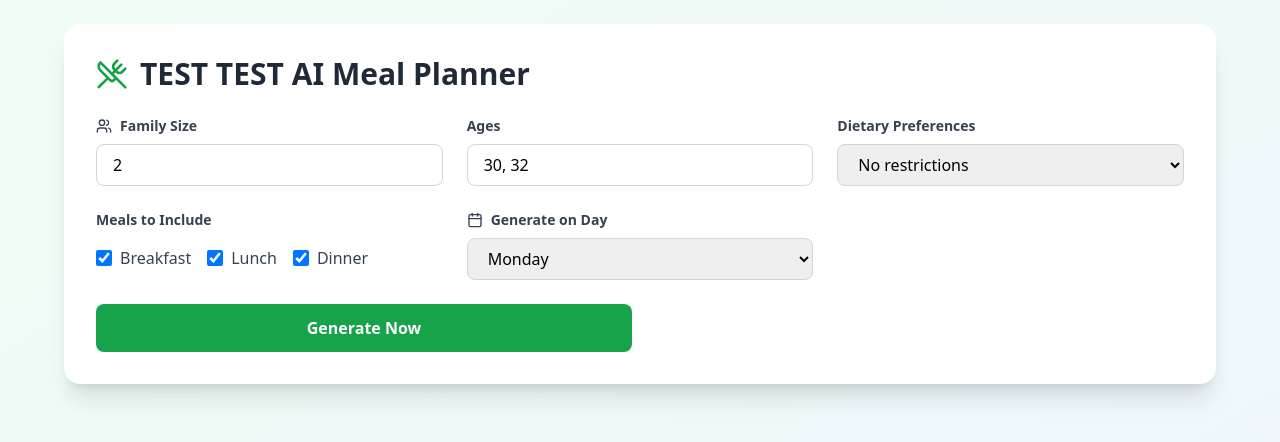
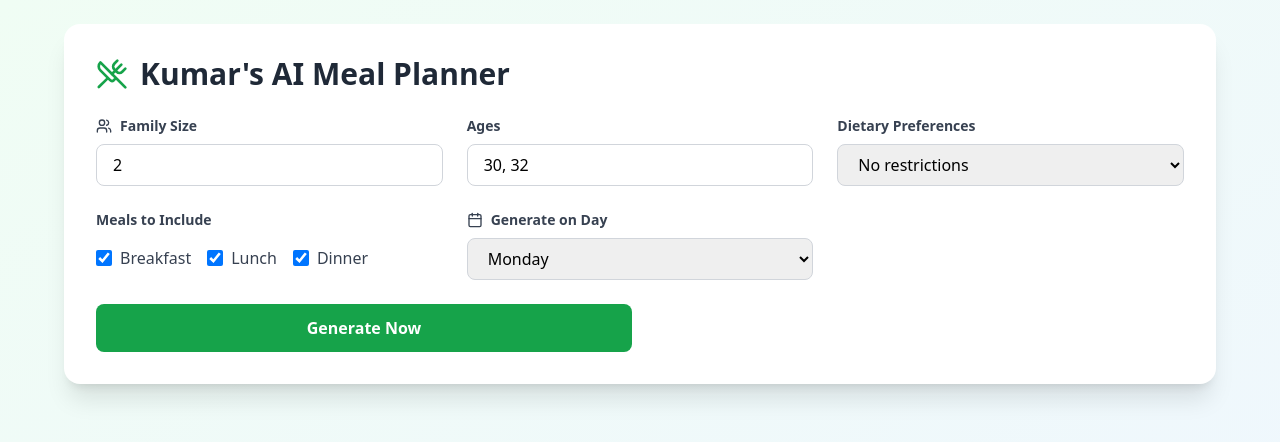
Before and after one commit to kumark3d/meal-planner-app, a Next.js app: page / in a window 1280 px wide. Shown: the top 442 px of the page. Built offline with nearby package versions, Linux system fonts and the light colour scheme.

Commit message:
Update index.js

```diff
--- a/pages/index.js
+++ b/pages/index.js
@@ -164,7 +164,7 @@ export default function MealPlanner() {
         <div className="bg-white rounded-2xl shadow-xl p-8 mb-6">
           <div className="flex items-center gap-3 mb-6">
             <UtensilsCrossed className="w-8 h-8 text-green-600" />
-            <h1 className="text-3xl font-bold text-gray-800">TEST TEST AI Meal Planner</h1>
+            <h1 className="text-3xl font-bold text-gray-800">Kumar's AI Meal Planner</h1>
           </div>
 
           <div className="grid md:grid-cols-2 lg:grid-cols-3 gap-6 mb-6">
@@ -278,7 +278,7 @@ export default function MealPlanner() {
             <button
               onClick={() => generateMealPlan(false)}
               disabled={loading}
-              className="bg-green-600 hover:bg-green-700 text-white font-semibold py-3 px-6 rounded-lg transition-colors flex items-center justify-center gap-2 disabled:bg-gray-400"
+              className="bg-green-600 hover:bg-green-700 text-white font-semibold py-3 px-12 rounded-lg transition-colors flex items-center justify-center gap-2 disabled:bg-gray-400"
             >
               {loading ? (
                 <>
```
